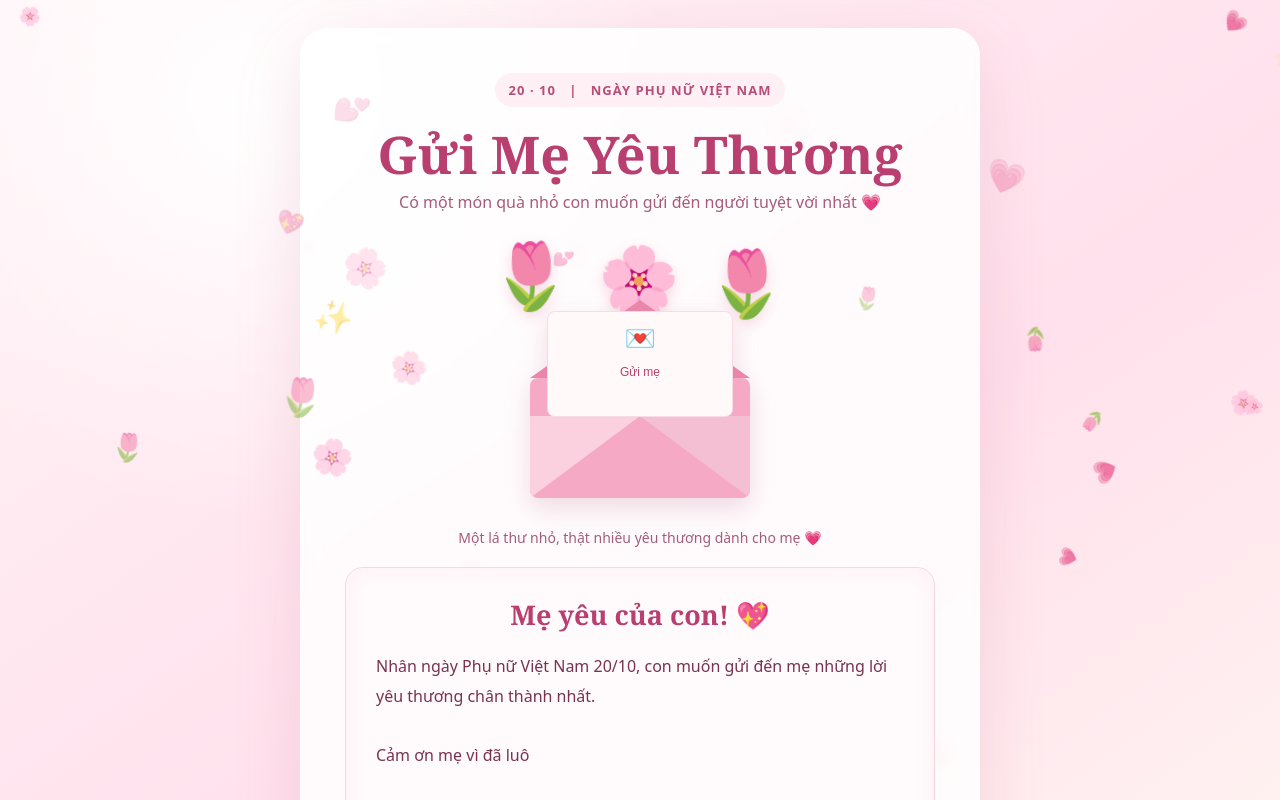
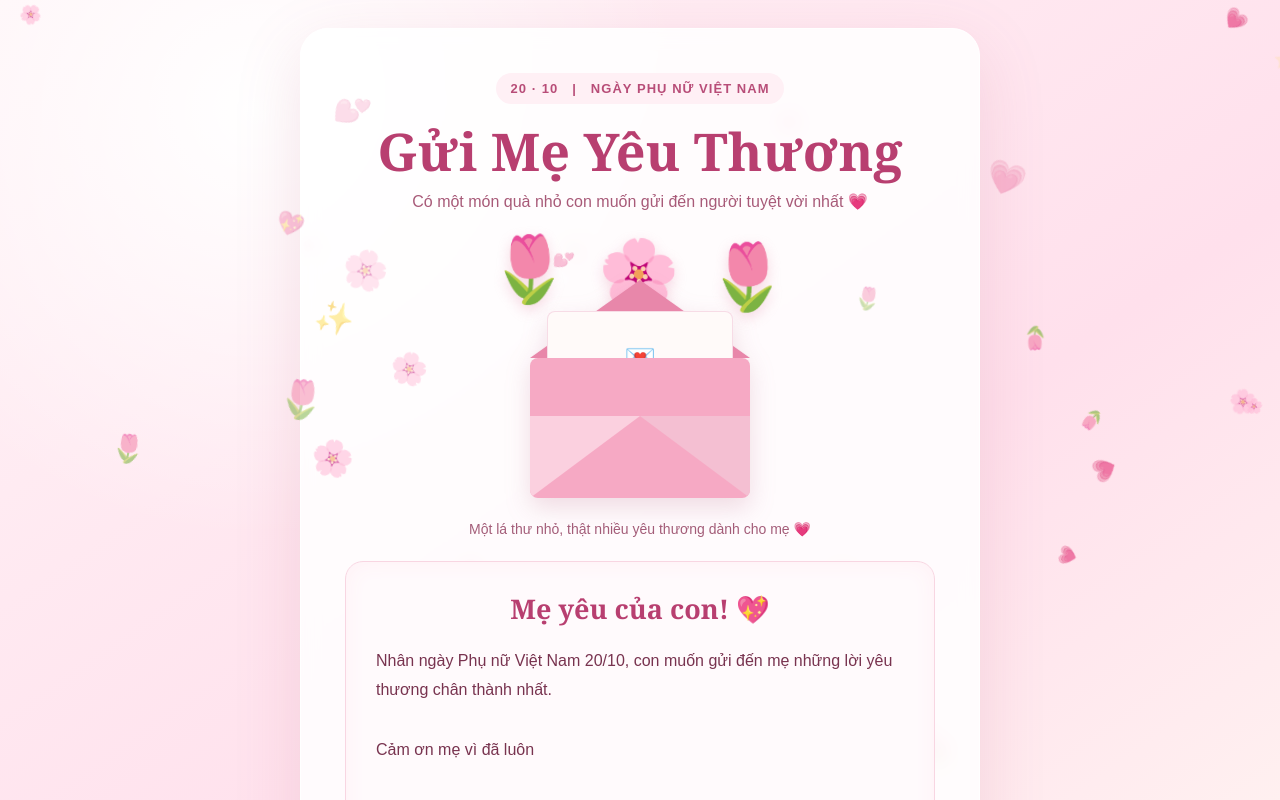
Before and after one commit to dqtranvutruong-cell/qua-20-10-tang-me, a plain HTML site: page index.html in a window 1280 px wide. Both pictures are taken after a click on the button "Mở phong thư". Shown: the top 800 px of the page. Drawn offline with Linux system fonts and the light colour scheme.

Commit message:
Update index.html

```diff
--- a/index.html
+++ b/index.html
@@ -1,94 +1,460 @@
-<!doctype html>
+
+<!DOCTYPE html>
 <html lang="vi">
 <head>
-<meta charset="utf-8">
-<meta name="viewport" content="width=device-width,initial-scale=1">
+  <meta charset="UTF-8">
+  <meta name="viewport" content="width=device-width, initial-scale=1.0">
   <meta name="theme-color" content="#fff0f5">
-<title>Gửi Mẹ Yêu Thương 💗 | 20/10</title>
+  <meta name="description" content="Một món quà nhỏ chứa đầy tình yêu thương dành tặng mẹ nhân ngày 20/10.">
+  <title>Gửi Mẹ Yêu Thương 💗</title>
+
   <style>
-:root{--pink:#f7a9c4;--deep:#b83f70;--cream:#fff8f7;--rose:#ffe0eb}
-*{box-sizing:border-box}
-html,body{margin:0;min-height:100%;font-family:system-ui,-apple-system,"Segoe UI",sans-serif}
-body{overflow-x:hidden;color:#78334f;background:radial-gradient(circle at 20% 10%,#fff 0,transparent 30%),linear-gradient(145deg,#fff4f7,#ffe0ec 55%,#fff8f2);min-height:100vh}
-#petals{position:fixed;inset:0;overflow:hidden;pointer-events:none;z-index:0}
-.petal{position:absolute;top:-10vh;animation:fall linear infinite;opacity:.65;font-size:20px}
-@keyframes fall{to{transform:translate3d(60px,115vh,0) rotate(420deg)}}
-main{position:relative;z-index:1;min-height:100vh;display:flex;align-items:center;justify-content:center;padding:28px 15px}
-.card{width:min(680px,100%);text-align:center;background:#ffffffd9;border:1px solid #fff;box-shadow:0 22px 65px #bd62852b;border-radius:28px;padding:clamp(22px,5vw,44px);backdrop-filter:blur(9px);position:relative}
-.badge{display:inline-block;border-radius:999px;background:#fff0f5;padding:8px 14px;font-size:13px;letter-spacing:.08em;color:#b84d78;font-weight:700}
-h1{font-family:Georgia,serif;color:#b83f70;font-size:clamp(32px,7vw,52px);line-height:1.12;margin:18px 0 8px}
-.subtitle{color:#a85a78;margin:0 0 20px}
-.flower{font-size:clamp(42px,9vw,65px);letter-spacing:5px;filter:drop-shadow(0 5px 7px #e8a2ba66);animation:sway 3s ease-in-out infinite;transform-origin:50% 90%}
-@keyframes sway{0%,100%{transform:rotate(-3deg)}50%{transform:rotate(3deg)}}
-.envelope-wrap{margin:22px auto 15px;min-height:170px;display:flex;align-items:center;justify-content:center}
-.envelope{position:relative;width:220px;height:140px;border:0;background:transparent;cursor:pointer;filter:drop-shadow(0 10px 12px #b65b7b35);transition:transform .25s}
-.envelope:hover{transform:translateY(-4px)}
-.env-body{position:absolute;inset:20px 0 0;background:#f6a9c4;border-radius:8px;overflow:hidden}
-.env-body:before,.env-body:after{content:"";position:absolute;bottom:0;width:0;height:0;border-style:solid}
-.env-body:before{left:0;border-width:82px 110px 0 0;border-color:#fbd0df transparent transparent}
-.env-body:after{right:0;border-width:82px 0 0 110px;border-color:#f4bfd2 transparent transparent}
-.env-flap{position:absolute;top:20px;left:0;width:0;height:0;border-left:110px solid transparent;border-right:110px solid transparent;border-top:78px solid #e887aa;transform-origin:top;transition:transform .7s;z-index:4}
-.letter{position:absolute;z-index:2;left:18px;right:18px;bottom:10px;height:104px;background:#fffaf9;border-radius:7px;padding:12px;font-size:25px;transition:transform .7s;box-shadow:0 0 0 1px #f7dce6}
-.envelope.open .env-flap{transform:rotateX(180deg);z-index:0}
-.envelope.open .letter{transform:translateY(-72px)}
-.hint{font-size:14px;color:#a45d79;margin:4px 0 20px}
-.letter-card{display:none;text-align:left;background:#fffafc;border:1px solid #f8d6e2;border-radius:18px;padding:22px clamp(17px,4vw,30px);line-height:1.85;box-shadow:inset 0 0 22px #fff0f5;animation:appear .8s ease}
-.letter-card.show{display:block}
-@keyframes appear{from{opacity:0;transform:translateY(15px)}to{opacity:1;transform:translateY(0)}}
-.letter-card h2{text-align:center;font-family:Georgia,serif;color:#b83f70;margin:0 0 12px;font-size:27px}
-#typed{white-space:pre-line;min-height:150px}
+    * {
+      box-sizing: border-box;
+    }
 
-.sign {
-    text-align: right;
+    html {
+      scroll-behavior: smooth;
+    }
+
+    body {
+      margin: 0;
+      overflow-x: hidden;
+      color: #78334f;
+      font-family: Arial, "Segoe UI", sans-serif;
+      background:
+        radial-gradient(circle at 20% 10%, #fff 0, transparent 30%),
+        linear-gradient(145deg, #fff4f7, #ffe0ec 55%, #fff8f2);
+      min-height: 100vh;
+    }
+
+    button {
+      font: inherit;
+    }
+
+    #petals {
+      position: fixed;
+      inset: 0;
+      overflow: hidden;
+      pointer-events: none;
+      z-index: 0;
+    }
+
+    .petal {
+      position: absolute;
+      top: -10vh;
+      animation: fall linear infinite;
+      opacity: 0.65;
+      user-select: none;
+    }
+
+    @keyframes fall {
+      to {
+        transform: translate3d(60px, 115vh, 0) rotate(420deg);
+      }
+    }
+
+    main {
+      position: relative;
+      z-index: 1;
+      min-height: 100vh;
+      display: flex;
+      align-items: center;
+      justify-content: center;
+      padding: 28px 15px;
+    }
+
+    .card {
+      width: min(680px, 100%);
+      text-align: center;
+      background: rgba(255, 255, 255, 0.86);
+      border: 1px solid #fff;
+      box-shadow: 0 22px 65px rgba(189, 98, 133, 0.17);
+      border-radius: 28px;
+      padding: clamp(22px, 5vw, 44px);
+      backdrop-filter: blur(9px);
+      -webkit-backdrop-filter: blur(9px);
+      position: relative;
+    }
+
+    .badge {
+      display: inline-block;
+      border-radius: 999px;
+      background: #fff0f5;
+      padding: 8px 14px;
+      font-size: 13px;
+      letter-spacing: 0.08em;
+      color: #b84d78;
+      font-weight: 700;
+    }
+
+    h1 {
+      font-family: Georgia, "Times New Roman", serif;
       color: #b83f70;
-    font-family: Arial, sans-serif;
-    font-size: 21px;
-    font-weight: 500;
-    margin-top: 14px;
-    letter-spacing: 0;
-    word-spacing: 0;
-    white-space: normal;
+      font-size: clamp(32px, 7vw, 52px);
+      line-height: 1.12;
+      margin: 18px 0 8px;
+    }
+
+    .subtitle {
+      color: #a85a78;
+      margin: 0 0 20px;
+      line-height: 1.7;
+    }
+
+    .flower {
+      font-size: clamp(42px, 9vw, 65px);
+      letter-spacing: 5px;
+      filter: drop-shadow(0 5px 7px rgba(232, 162, 186, 0.4));
+      animation: sway 3s ease-in-out infinite;
+      transform-origin: 50% 90%;
+    }
+
+    @keyframes sway {
+      0%, 100% { transform: rotate(-3deg); }
+      50% { transform: rotate(3deg); }
+    }
+
+    .envelope-wrap {
+      margin: 22px auto 15px;
+      min-height: 170px;
+      display: flex;
+      align-items: center;
+      justify-content: center;
+    }
+
+    .envelope {
+      position: relative;
+      width: 220px;
+      height: 160px;
+      border: 0;
+      padding: 0;
+      background: transparent;
+      cursor: pointer;
+      filter: drop-shadow(0 10px 12px rgba(182, 91, 123, 0.2));
+      transition: transform 0.25s;
+      -webkit-tap-highlight-color: transparent;
+    }
+
+    .envelope:hover {
+      transform: translateY(-4px);
+    }
+
+    .env-body {
+      position: absolute;
+      inset: 20px 0 0;
+      background: #f6a9c4;
+      border-radius: 8px;
+      overflow: hidden;
+      z-index: 3;
+    }
+
+    .env-body::before,
+    .env-body::after {
+      content: "";
+      position: absolute;
+      bottom: 0;
+      width: 0;
+      height: 0;
+      border-style: solid;
+    }
+
+    .env-body::before {
+      left: 0;
+      border-width: 82px 110px 0 0;
+      border-color: #fbd0df transparent transparent;
+    }
+
+    .env-body::after {
+      right: 0;
+      border-width: 82px 0 0 110px;
+      border-color: #f4bfd2 transparent transparent;
+    }
+
+    .env-flap {
+      position: absolute;
+      top: 20px;
+      left: 0;
+      width: 0;
+      height: 0;
+      border-left: 110px solid transparent;
+      border-right: 110px solid transparent;
+      border-top: 78px solid #e887aa;
+      transform-origin: top center;
+      transition: transform 0.7s ease;
+      z-index: 4;
+    }
+
+    .letter {
+      position: absolute;
+      z-index: 2;
+      left: 18px;
+      right: 18px;
+      bottom: 10px;
+      height: 104px;
+      display: flex;
+      flex-direction: column;
+      align-items: center;
+      justify-content: center;
+      background: #fffaf9;
+      border-radius: 7px;
+      padding: 12px;
+      font-size: 25px;
+      transition: transform 0.7s ease;
+      box-shadow: 0 0 0 1px #f7dce6;
+    }
+
+    .letter small {
+      font-size: 12px;
+      color: #b83f70;
+    }
+
+    .envelope.open .env-flap {
+      transform: rotateX(180deg);
+      z-index: 1;
+    }
+
+    .envelope.open .letter {
+      transform: translateY(-72px);
+    }
+
+    .hint {
+      font-size: 14px;
+      color: #a45d79;
+      margin: 4px 0 20px;
       line-height: 1.6;
     }
 
-.controls{display:flex;gap:10px;justify-content:center;flex-wrap:wrap;margin-top:22px}
-button.action{border:0;border-radius:999px;padding:12px 18px;background:#c95180;color:white;font-weight:700;cursor:pointer;box-shadow:0 7px 16px #c9518030}
-button.action.secondary{background:#fff0f5;color:#a43d69;border:1px solid #f3c5d6;box-shadow:none}
-button.action:focus-visible,.envelope:focus-visible{outline:3px solid #a43d69;outline-offset:4px}
-footer{margin-top:22px;font-size:12px;color:#b47790}
-.heart{position:fixed;bottom:-30px;pointer-events:none;z-index:4;animation:floatUp 4s ease-in forwards}
-@keyframes floatUp{to{transform:translateY(-110vh) rotate(25deg);opacity:0}}
-@media(prefers-reduced-motion:reduce){*,*:before,*:after{animation-duration:.01ms!important;animation-iteration-count:1!important;scroll-behavior:auto!important;transition-duration:.01ms!important}}
+    .letter-card {
+      display: none;
+      text-align: left;
+      background: #fffafc;
+      border: 1px solid #f8d6e2;
+      border-radius: 18px;
+      padding: 22px clamp(17px, 4vw, 30px);
+      line-height: 1.85;
+      box-shadow: inset 0 0 22px #fff0f5;
+    }
+
+    .letter-card.show {
+      display: block;
+      animation: appear 0.8s ease;
+    }
+
+    @keyframes appear {
+      from {
+        opacity: 0;
+        transform: translateY(15px);
+      }
+      to {
+        opacity: 1;
+        transform: translateY(0);
+      }
+    }
+
+    .letter-card h2 {
+      text-align: center;
+      font-family: Georgia, "Times New Roman", serif;
+      color: #b83f70;
+      margin: 0 0 12px;
+      font-size: clamp(22px, 5vw, 27px);
+    }
+
+    #typed {
+      white-space: pre-line;
+      overflow-wrap: anywhere;
+      min-height: 150px;
+    }
+
+    .sign {
+      display: block;
+      width: 100%;
+      text-align: right;
+      color: #b83f70;
+      font-family: Arial, "Segoe UI", sans-serif;
+      font-size: clamp(18px, 4vw, 21px);
+      font-weight: 500;
+      margin-top: 14px;
+      padding-right: 8px;
+      letter-spacing: normal;
+      word-spacing: normal;
+      white-space: normal;
+      line-height: 1.6;
+      overflow-wrap: anywhere;
+    }
+
+    .controls {
+      display: flex;
+      gap: 10px;
+      justify-content: center;
+      flex-wrap: wrap;
+      margin-top: 22px;
+    }
+
+    button.action {
+      border: 0;
+      border-radius: 999px;
+      padding: 12px 18px;
+      background: #c95180;
+      color: white;
+      font-weight: 700;
+      cursor: pointer;
+      box-shadow: 0 7px 16px rgba(201, 81, 128, 0.19);
+      transition: transform 0.2s, background 0.2s;
+    }
+
+    button.action:hover {
+      transform: translateY(-2px);
+      background: #b83f70;
+    }
+
+    button.action.secondary {
+      background: #fff0f5;
+      color: #a43d69;
+      border: 1px solid #f3c5d6;
+      box-shadow: none;
+    }
+
+    button.action.secondary:hover {
+      background: #ffe0ec;
+    }
+
+    button.action:focus-visible,
+    .envelope:focus-visible {
+      outline: 3px solid #a43d69;
+      outline-offset: 4px;
+    }
+
+    footer {
+      margin-top: 22px;
+      font-size: 12px;
+      line-height: 1.7;
+      color: #b47790;
+    }
+
+    .heart {
+      position: fixed;
+      bottom: -30px;
+      pointer-events: none;
+      z-index: 4;
+      animation: floatUp 4s ease-in forwards;
+      user-select: none;
+    }
+
+    @keyframes floatUp {
+      to {
+        transform: translateY(-110vh) rotate(25deg);
+        opacity: 0;
+      }
+    }
+
+    @media (max-width: 420px) {
+      main {
+        padding: 16px 10px;
+      }
+
+      .card {
+        border-radius: 22px;
+        padding: 22px 16px;
+      }
+
+      .badge {
+        font-size: 11px;
+        letter-spacing: 0.04em;
+      }
+
+      .controls {
+        flex-direction: column;
+      }
+
+      button.action {
+        width: 100%;
+      }
+
+      .letter-card {
+        padding: 18px 15px;
+      }
+    }
+
+    @media (prefers-reduced-motion: reduce) {
+      *,
+      *::before,
+      *::after {
+        animation-duration: 0.01ms !important;
+        animation-iteration-count: 1 !important;
+        scroll-behavior: auto !important;
+        transition-duration: 0.01ms !important;
+      }
+    }
   </style>
 </head>
+
 <body>
   <div id="petals" aria-hidden="true"></div>
+
   <main>
     <section class="card">
       <div class="badge">20 · 10 &nbsp; | &nbsp; NGÀY PHỤ NỮ VIỆT NAM</div>
+
       <h1>Gửi Mẹ Yêu Thương</h1>
-  <p class="subtitle">Có một món quà nhỏ con muốn gửi đến người tuyệt vời nhất 💗</p>
+
+      <p class="subtitle">
+        Có một món quà nhỏ con muốn gửi đến người tuyệt vời nhất 💗
+      </p>
+
       <div class="flower" aria-hidden="true">🌷 🌸 🌷</div>
+
       <div class="envelope-wrap">
-    <button class="envelope" id="envelope" aria-label="Mở phong thư" aria-expanded="false">
-      <span class="env-body"></span><span class="letter">💌<br><small style="font-size:12px;color:#b83f70">Gửi mẹ</small></span><span class="env-flap"></span>
+        <button
+          class="envelope"
+          id="envelope"
+          type="button"
+          aria-label="Mở phong thư"
+          aria-expanded="false"
+          aria-controls="letterCard"
+        >
+          <span class="env-body" aria-hidden="true"></span>
+          <span class="letter" aria-hidden="true">
+            💌
+            <small>Gửi mẹ</small>
+          </span>
+          <span class="env-flap" aria-hidden="true"></span>
         </button>
       </div>
-  <p class="hint" id="hint">Chạm vào phong thư để mở món quà nha mẹ ✨</p>
+
+      <p class="hint" id="hint">
+        Chạm vào phong thư để mở món quà nha mẹ ✨
+      </p>
+
       <article class="letter-card" id="letterCard" aria-live="polite">
         <h2>Mẹ yêu của con! 💖</h2>
         <div id="typed"></div>
         <div class="sign">Con yêu mẹ nhiều lắm! 🌷</div>
       </article>
+
       <div class="controls">
-    <button class="action" id="openBtn">Mở thư yêu thương 💌</button>
-    <button class="action secondary" id="heartBtn">Gửi mẹ thật nhiều tim 💕</button>
-    <button class="action secondary" id="resetBtn">Đọc lại từ đầu ↻</button>
+        <button class="action" id="openBtn" type="button">
+          Mở thư yêu thương 💌
+        </button>
+
+        <button class="action secondary" id="heartBtn" type="button">
+          Gửi mẹ thật nhiều tim 💕
+        </button>
+
+        <button class="action secondary" id="resetBtn" type="button">
+          Đọc lại từ đầu ↻
+        </button>
       </div>
-  <footer>Được làm bằng tất cả tình yêu dành cho mẹ · 20/10 💗</footer>
+
+      <footer>
+        Được làm bằng tất cả tình yêu dành cho mẹ · 20/10 💗
+      </footer>
     </section>
   </main>
+
   <script>
+    "use strict";
+
     const message = `Nhân ngày Phụ nữ Việt Nam 20/10, con muốn gửi đến mẹ những lời yêu thương chân thành nhất.
 
 Cảm ơn mẹ vì đã luôn yêu thương, chăm sóc và hy sinh cho con. Có thể đôi khi con chưa biết cách nói ra, nhưng con luôn biết ơn vì được làm con của mẹ.
@@ -96,30 +462,138 @@ Cảm ơn mẹ vì đã luôn yêu thương, chăm sóc và hy sinh cho con. Có
 Con chúc mẹ luôn mạnh khỏe, vui vẻ, bình an và lúc nào cũng nở nụ cười thật tươi. Mong rằng mỗi ngày của mẹ đều có thật nhiều niềm vui, bởi mẹ xứng đáng nhận được những điều tốt đẹp nhất trên đời.
 
 Con sẽ cố gắng trưởng thành hơn, chăm ngoan hơn và làm mẹ tự hào. Dù sau này con lớn đến đâu, mẹ vẫn luôn là người đặc biệt nhất trong trái tim con.`;
-const envelope=document.getElementById('envelope');
-const card=document.getElementById('letterCard');
-const typed=document.getElementById('typed');
-const hint=document.getElementById('hint');
-let typingTimer=null;
-function openLetter(){
-  envelope.classList.add('open'); envelope.setAttribute('aria-expanded','true');
-  card.classList.add('show'); hint.textContent='Một lá thư nhỏ, thật nhiều yêu thương dành cho mẹ 💗';
-  clearInterval(typingTimer); typed.textContent='';
-  let i=0;
-  typingTimer=setInterval(()=>{typed.textContent=message.slice(0,i++);if(i>message.length)clearInterval(typingTimer)},25);
+
+    const envelope = document.getElementById("envelope");
+    const card = document.getElementById("letterCard");
+    const typed = document.getElementById("typed");
+    const hint = document.getElementById("hint");
+    const petals = document.getElementById("petals");
+
+    let typingTimer = null;
+    let typingIndex = 0;
+    let hasOpened = false;
+
+    function stopTyping() {
+      if (typingTimer !== null) {
+        clearInterval(typingTimer);
+        typingTimer = null;
+      }
+    }
+
+    function startTyping() {
+      stopTyping();
+      typed.textContent = "";
+      typingIndex = 0;
+
+      typingTimer = setInterval(() => {
+        typingIndex++;
+        typed.textContent = message.slice(0, typingIndex);
+
+        if (typingIndex >= message.length) {
+          stopTyping();
+        }
+      }, 25);
+    }
+
+    function burstHearts(count) {
+      const symbols = ["💗", "💖", "💕", "🌸", "🌷", "✨"];
+      const fragment = document.createDocumentFragment();
+
+      for (let i = 0; i < count; i++) {
+        const heart = document.createElement("span");
+
+        heart.className = "heart";
+        heart.textContent =
+          symbols[Math.floor(Math.random() * symbols.length)];
+
+        heart.style.left = Math.random() * 100 + "vw";
+        heart.style.fontSize = 16 + Math.random() * 22 + "px";
+        heart.style.animationDuration = 2.5 + Math.random() * 2.5 + "s";
+
+        fragment.appendChild(heart);
+
+        heart.addEventListener("animationend", () => {
+          heart.remove();
+        }, { once: true });
+      }
+
+      document.body.appendChild(fragment);
+    }
+
+    function openLetter() {
+      if (!hasOpened) {
+        hasOpened = true;
+
+        envelope.classList.add("open");
+        envelope.setAttribute("aria-expanded", "true");
+        card.classList.add("show");
+
+        hint.textContent =
+          "Một lá thư nhỏ, thật nhiều yêu thương dành cho mẹ 💗";
+
+        startTyping();
         burstHearts(12);
+
+        return;
       }
-document.getElementById('openBtn').addEventListener('click',openLetter);
-envelope.addEventListener('click',()=>{if(!card.classList.contains('show'))openLetter();else burstHearts(8)});
-document.getElementById('heartBtn').addEventListener('click',()=>burstHearts(24));
-document.getElementById('resetBtn').addEventListener('click',()=>{
- clearInterval(typingTimer); envelope.classList.remove('open');envelope.setAttribute('aria-expanded','false');
- card.classList.remove('show');typed.textContent='';hint.textContent='Chạm vào phong thư để mở món quà nha mẹ ✨';
- window.scrollTo({top:0,behavior:'smooth'});
+
+      // Nếu thư đã mở và đang gõ, bấm nút mở thư sẽ hiện toàn bộ lời chúc.
+      if (typingTimer !== null) {
+        stopTyping();
+        typed.textContent = message;
+      }
+
+      burstHearts(5);
+    }
+
+    document.getElementById("openBtn").addEventListener("click", openLetter);
+
+    envelope.addEventListener("click", () => {
+      if (!hasOpened) {
+        openLetter();
+      } else {
+        burstHearts(8);
+      }
     });
-function burstHearts(n){const symbols=['💗','💖','💕','🌸','🌷','✨'];for(let i=0;i<n;i++){const e=document.createElement('span');e.className='heart';e.textContent=symbols[Math.floor(Math.random()*symbols.length)];e.style.left=Math.random()*100+'vw';e.style.fontSize=(16+Math.random()*22)+'px';e.style.animationDuration=(2.5+Math.random()*2.5)+'s';document.body.appendChild(e);setTimeout(()=>e.remove(),5200)}}
-const petals=document.getElementById('petals');
-for(let i=0;i<18;i++){const e=document.createElement('span');e.className='petal';e.textContent=['🌸','🌷','💗'][i%3];e.style.left=Math.random()*100+'vw';e.style.animationDuration=(9+Math.random()*13)+'s';e.style.animationDelay=(-Math.random()*20)+'s';e.style.fontSize=(12+Math.random()*13)+'px';petals.appendChild(e)}
+
+    document.getElementById("heartBtn").addEventListener("click", () => {
+      burstHearts(24);
+    });
+
+    document.getElementById("resetBtn").addEventListener("click", () => {
+      stopTyping();
+
+      hasOpened = false;
+      typingIndex = 0;
+
+      envelope.classList.remove("open");
+      envelope.setAttribute("aria-expanded", "false");
+
+      card.classList.remove("show");
+      typed.textContent = "";
+
+      hint.textContent =
+        "Chạm vào phong thư để mở món quà nha mẹ ✨";
+
+      window.scrollTo({
+        top: 0,
+        behavior: "smooth"
+      });
+    });
+
+    // Tạo hoa và cánh hoa bay nhẹ nhàng.
+    for (let i = 0; i < 18; i++) {
+      const petal = document.createElement("span");
+
+      petal.className = "petal";
+      petal.textContent = ["🌸", "🌷", "💗"][i % 3];
+      petal.style.left = Math.random() * 100 + "vw";
+      petal.style.animationDuration = 9 + Math.random() * 13 + "s";
+      petal.style.animationDelay = -(Math.random() * 20) + "s";
+      petal.style.fontSize = 12 + Math.random() * 13 + "px";
+
+      petals.appendChild(petal);
+    }
   </script>
 </body>
 </html>
```
Lines whose indentation alone changed are shown as unchanged.
